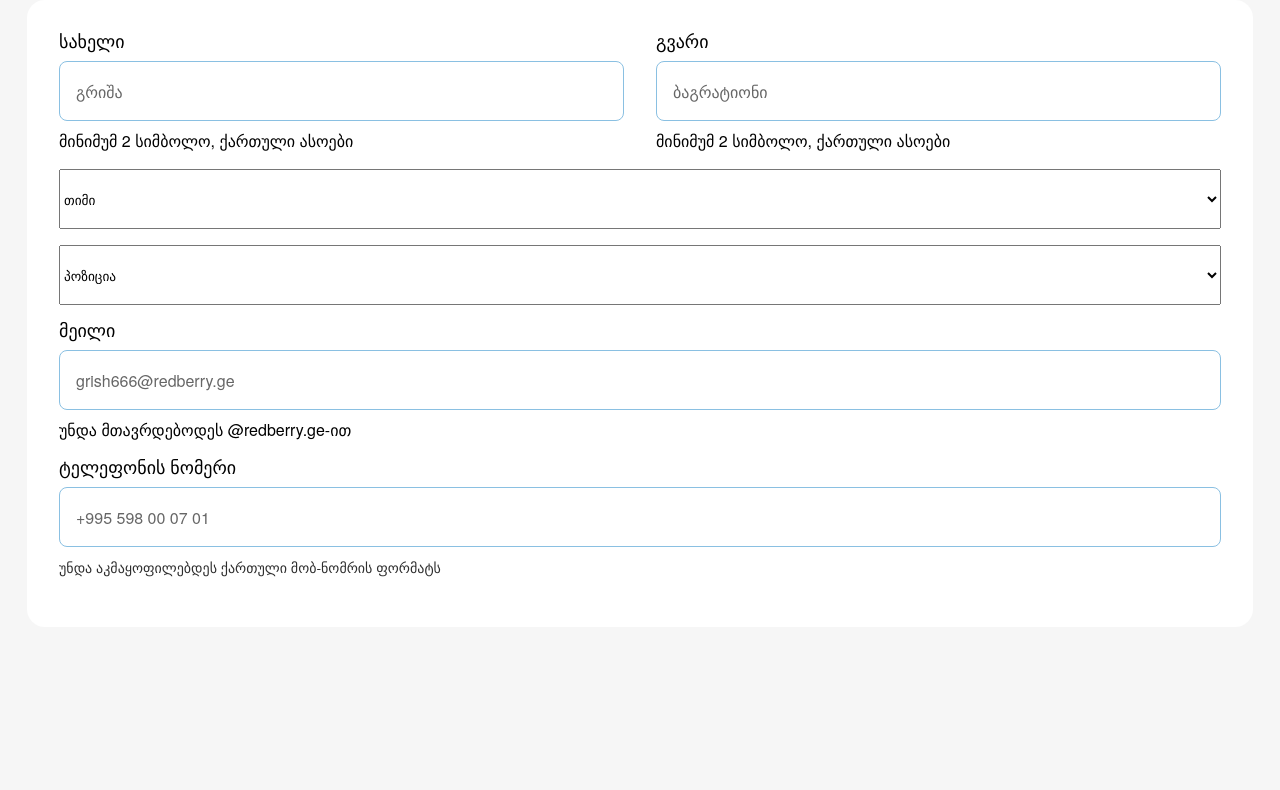
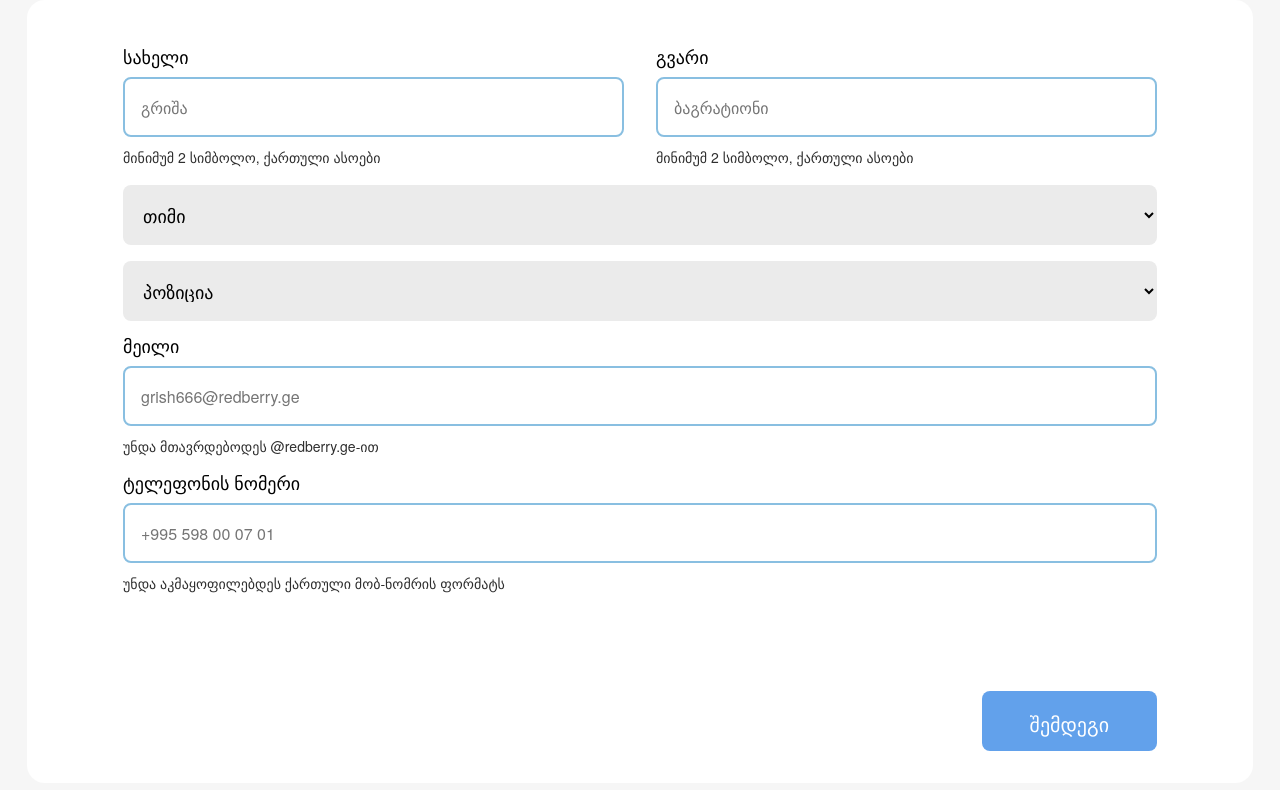
Before and after one commit to David-Koshkadze/redberry-bootcamp-reactnode, a React (Vite) app: page / in a window 1280 px wide. Shown: the top 790 px of the page. Built offline with nearby package versions, Linux system fonts and the light colour scheme; a web font is replaced by a local one.

Commit message:
add styles

```diff
--- a/src/index.css
+++ b/src/index.css
@@ -11,9 +11,16 @@
   -webkit-text-size-adjust: 100%;
 
   /* Colors */
-  --black-500: rgba(46, 46, 46, 1);
+  --black-500: hsla(0, 0%, 18%, 1);
   --bg-gray: rgba(245, 245, 245, 0.881);
-  --blue-400: #8ac0e2;
+  --blue-400: hsla(203, 60%, 71%, 1);
+
+  --blue-btn: rgba(98, 161, 235, 1);
+  --blue-btn-hover: rgba(49, 122, 208, 1);
+  --blue-btn-foucs: rgba(26, 93, 171, 1);
+
+  --error-red: hsla(0, 78%, 54%, 1);
+
 }
 
 @font-face {
@@ -31,16 +38,6 @@
   box-sizing: border-box;
 }
 
-
-a {
-  font-weight: 500;
-  color: #646cff;
-  text-decoration: inherit;
-}
-a:hover {
-  color: #535bf2;
-}
-
 body {
   margin: 0;
   /* display: flex;
@@ -51,27 +48,6 @@ body {
   background-color: var(--bg-gray);
 }
 
-button {
-  border-radius: 8px;
-  border: 1px solid transparent;
-  padding: 0.6em 1.2em;
-  font-size: 1em;
-  font-weight: 500;
-  font-family: inherit;
-  background-color: #1a1a1a;
-  cursor: pointer;
-  transition: border-color 0.25s;
-}
-
-button:hover {
-  border-color: #646cff;
-}
-
-button:focus,
-button:focus-visible {
-  outline: 4px auto -webkit-focus-ring-color;
-}
-
 .form__card {
   background: #ffffff;
   max-width: 1226px;
@@ -80,12 +56,18 @@ button:focus-visible {
   display: flex;
   flex-direction: column;
   align-items: center;
-  padding: 2rem;
+  padding: 3rem 6rem 2rem 6rem;
 }
 
 .form__card-select {
   width: 100%;
   height: 60px;
+  background-color: hsla(0, 0%, 92%, 1);
+  border: none;
+  border-radius: 0.5rem;
+  cursor: pointer;
+  font-size: 18px;
+  padding: 1rem;
 }
 
 .input-flex {
@@ -107,21 +89,58 @@ button:focus-visible {
   color: #000000;
 }
 
-.text-info {
+.text-hint {
   color: var(--black-500);
   font-size: 14px;
 }
 
+/* Buttons */
 
-.input-flex input {
+.btn {
+  border: none;
+  border-radius: 8px;
+  height: 60px;
+  padding: 1.125rem 3rem;
+  font-size: 1.25rem;
+  color: white;
+  cursor: pointer;
+}
+
+.btn-blue {
+  background-color: var(--blue-btn);
+}
+
+.btn-blue:hover {
+  background-color: var(--blue-btn-hover);
+}
+
+/* .btn-blue:active {
+  background-color: var(--blue-btn-focus);
+} */
+
+
+/* Inputs */
+/* ---------------- */
+
+input {
   height: 60px;
   font-size: 1rem;
-  border: 1px solid var(--blue-400);
+  border: 2px solid var(--blue-400);
   border-radius: 8px;
   padding-left: 1rem;
   padding-right: 1rem;
+  outline: none;
 }
 
-.input-flex input::placeholder {
+input:focus {
+  border-color: hsla(219, 100%, 70%, 1);
+  background-color: hsla(230, 88%, 56%, 0.06);
+}
+
+.input::placeholder {
   color: rgba(0, 0, 0, 0.6);
 }
+
+.error-text {
+  color: var(--error-red) !important;
+}
--- a/src/pages/InfoPage.tsx
+++ b/src/pages/InfoPage.tsx
@@ -6,13 +6,13 @@ const InfoPage = () => {
           <div className="input-flex">
             <label htmlFor="first_name">სახელი</label>
             <input type="text" id="first_name" name="first_name" placeholder="გრიშა"/>
-            <span>მინიმუმ 2 სიმბოლო, ქართული ასოები</span>
+            <span className="text-hint">მინიმუმ 2 სიმბოლო, ქართული ასოები</span>
           </div>
 
           <div className="input-flex">
             <label htmlFor="last_name">გვარი</label>
             <input type="text" id="last_name" name="last_name" placeholder="ბაგრატიონი"/>
-            <span>მინიმუმ 2 სიმბოლო, ქართული ასოები</span>
+            <span className="text-hint">მინიმუმ 2 სიმბოლო, ქართული ასოები</span>
           </div>
         </div>
 
@@ -27,15 +27,16 @@ const InfoPage = () => {
         <div className="input-flex">
           <label htmlFor="email">მეილი</label>
           <input type="text" id="email" name="email" placeholder="grish666@redberry.ge"/>
-          <span>უნდა მთავრდებოდეს @redberry.ge-ით</span>
+          <span className="text-hint">უნდა მთავრდებოდეს @redberry.ge-ით</span>
         </div>
 
         <div className="input-flex">
           <label htmlFor="phone_number">ტელეფონის ნომერი</label>
           <input type="text" id="phone_number" name="phone_number" placeholder="+995 598 00 07 01"/>
-          <span className="text-info">უნდა აკმაყოფილებდეს ქართული მობ-ნომრის ფორმატს</span>
+          <span className="text-hint">უნდა აკმაყოფილებდეს ქართული მობ-ნომრის ფორმატს</span>
         </div>
 
+        <button className="btn btn-blue" style={{marginLeft: 'auto', marginTop: '5rem'}}>შემდეგი</button>
       </div>
     </>
   );
```
